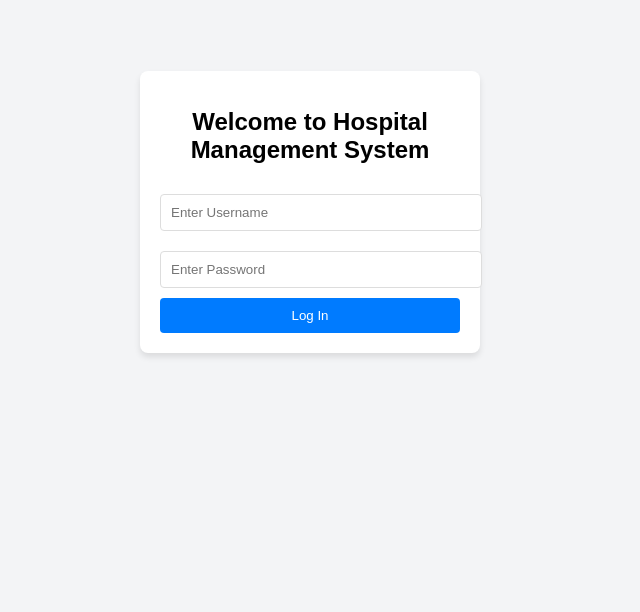
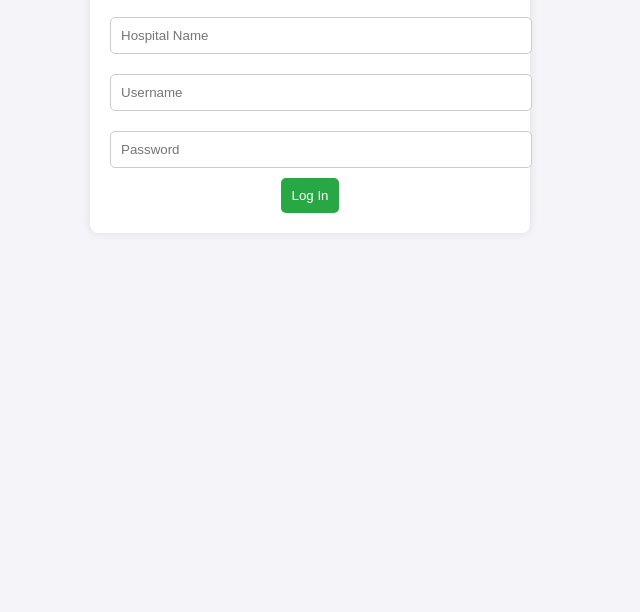
Before and after one commit to obaydulbc/hospital-management, a plain HTML site: page index.html in a window 1280 px wide. Shown: the part 188-800 px from the top of the page, without its empty margins (330-970 px from the left). Drawn offline with Linux system fonts and the light colour scheme.

Commit message:
Update index.html

```diff
--- a/index.html
+++ b/index.html
@@ -3,58 +3,74 @@
 <head>
     <meta charset="UTF-8">
     <meta name="viewport" content="width=device-width, initial-scale=1.0">
-  <title>Hospital Management System</title>
+    <title>Hospital Management Login</title>
     <style>
         body {
             font-family: Arial, sans-serif;
-      background-color: #f3f4f6;
-      display: flex;
-      justify-content: center;
-      align-items: center;
-      height: 100vh;
-      margin: 0;
+            background-color: #f4f4f9;
+            text-align: center;
+            padding: 50px;
         }
         .login-container {
-      background-color: #fff;
+            max-width: 400px;
+            margin: auto;
+            background: white;
             padding: 20px;
             border-radius: 8px;
-      box-shadow: 0 4px 6px rgba(0, 0, 0, 0.1);
-      width: 300px;
-      text-align: center;
+            box-shadow: 0 0 10px rgba(0, 0, 0, 0.1);
         }
-    .login-container h1 {
-      font-size: 24px;
-      margin-bottom: 20px;
-    }
-    .login-container input {
+        input {
             width: 100%;
             padding: 10px;
             margin: 10px 0;
-      border: 1px solid #ddd;
-      border-radius: 4px;
+            border: 1px solid #ccc;
+            border-radius: 5px;
         }
-    .login-container button {
-      width: 100%;
+        button {
+            background-color: #28a745;
+            color: white;
             padding: 10px;
-      background-color: #007bff;
-      color: white;
             border: none;
-      border-radius: 4px;
+            border-radius: 5px;
             cursor: pointer;
         }
-    .login-container button:hover {
-      background-color: #0056b3;
+        button:hover {
+            background-color: #218838;
         }
     </style>
 </head>
 <body>
     <div class="login-container">
-    <h1>Welcome to Hospital Management System</h1>
-    <form action="dashboard.html" method="post">
-      <input type="text" name="username" placeholder="Enter Username" required>
-      <input type="password" name="password" placeholder="Enter Password" required>
+        <h1>Hospital Management System</h1>
+        <form id="loginForm">
+            <input type="text" id="hospitalName" placeholder="Hospital Name" required />
+            <input type="text" id="username" placeholder="Username" required />
+            <input type="password" id="password" placeholder="Password" required />
             <button type="submit">Log In</button>
         </form>
+        <p id="error" style="color: red; display: none;">Invalid login details. Please try again.</p>
     </div>
+    <script>
+        document.getElementById('loginForm').addEventListener('submit', async function (e) {
+            e.preventDefault();
+            const hospitalName = document.getElementById('hospitalName').value;
+            const username = document.getElementById('username').value;
+            const password = document.getElementById('password').value;
+
+            // Send data to backend for validation
+            const response = await fetch('/login', {
+                method: 'POST',
+                headers: { 'Content-Type': 'application/json' },
+                body: JSON.stringify({ hospitalName, username, password })
+            });
+
+            const result = await response.json();
+            if (result.success) {
+                window.location.href = '/dashboard.html'; // Redirect to dashboard
+            } else {
+                document.getElementById('error').style.display = 'block';
+            }
+        });
+    </script>
 </body>
 </html>
```
Lines whose indentation alone changed are shown as unchanged.
